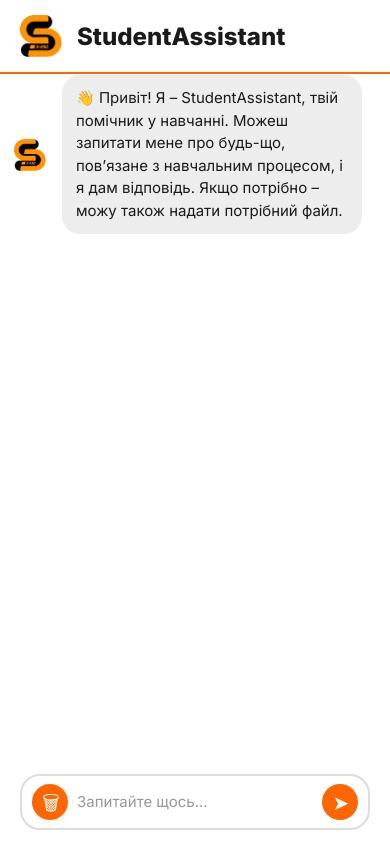
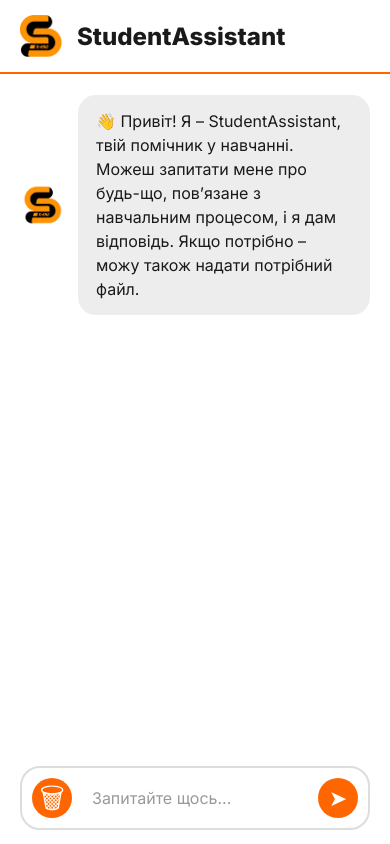
Before and after one commit to VadimValcerKN1B22/StudentAssistant, a Flask app: page / in a window 390 px wide. Run offline with Flask 3, Linux system fonts and the light colour scheme.

Commit message:
Update style.css

```diff
--- a/frontend/static/style.css
+++ b/frontend/static/style.css
@@ -288,14 +288,6 @@ footer {
     background: #ededed;
 }
 
-#clear-btn span,
-#send-btn span {
-    display: inline-block;
-    position: relative;
-    left: 1px;
-    top: 1px;
-}
-
 .loading-avatar img {
     width: 100%;
     height: 100%;
@@ -362,90 +354,63 @@ footer {
     user-select: none !important;
 }
 
-.message .content {
-    user-select: text !important;
-}
-
 #user-input {
     user-select: text !important;
 
 }
 
-main,
-.input-container,
-.message .content,
-.file-container {
-    max-width: 100%;
-    width: 100%;
-    box-sizing: border-box;
+/* === FIX 1: Центрування emoji у кнопках === */
+#clear-btn,
+#send-btn {
+    display: flex !important;
+    align-items: center !important;
+    justify-content: center !important;
+    padding: 0 !important;
+    margin: 0 !important;
+    transform: translateY(-50%) !important;
 }
 
-body,
-html {
-    overflow-x: hidden !important;
+#clear-btn span,
+#send-btn span {
+    position: static !important;
+    transform: none !important;
 }
 
-.message {
-    width: 100%;
-    flex-wrap: nowrap;
+/* === FIX 2: юзер-повідомлення не розтягуються та без пустих зон === */
+.user-message .content {
+    max-width: 75% !important;
+    margin-left: auto !important;
+    margin-right: 0 !important;
 }
 
-.message .content {
-    max-width: calc(100% - 70px);
-    word-break: break-word;
+/* === FIX 3: чітке вирівнювання бульбашок по одній вертикальній осі === */
+.message {
+    width: 100% !important;
 }
 
-@media (max-width: 600px) {
+.user-message {
+    justify-content: flex-end !important;
+}
+
+.bot-message {
+    justify-content: flex-start !important;
+}
+
+/* === FIX 4: красивий вигляд на ноутбуках (не розтягується на всю сторінку) === */
+@media (min-width: 900px) {
     main {
-        padding: 10px;
-        margin-top: 65px;
-        margin-bottom: 100px;
+        max-width: 600px !important;
+        margin-left: auto !important;
+        margin-right: auto !important;
     }
 
     .content,
     .file-container {
-        max-width: 90%;
-        font-size: 15px;
-        padding: 12px 14px;
-    }
-
-    .avatar {
-        width: 40px;
-        height: 40px;
-    }
-
-    #user-input {
-        font-size: 15px;
-        padding-top: 16px;
-        padding-bottom: 16px;
-    }
-
-    .input-div {
-        padding-left: 55px;
-        padding-right: 55px;
+        max-width: 95% !important;
     }
 }
 
-.message.user-message,
-.message.bot-message {
-    justify-content: flex-start;
+/* === FIX 5: правильний перенос тексту === */
+.message .content {
+    word-break: break-word !important;
 }
-
-.content,
-.file-download {
-    word-break: break-word;
-}
-
-@media (max-width: 500px) {
-    #send-btn,
-    #clear-btn {
-        width: 36px;
-        height: 36px;
-        font-size: 20px;
-    }
-
-    .input-div {
-        padding-left: 55px;
-        padding-right: 55px;
-    }
-}
```
